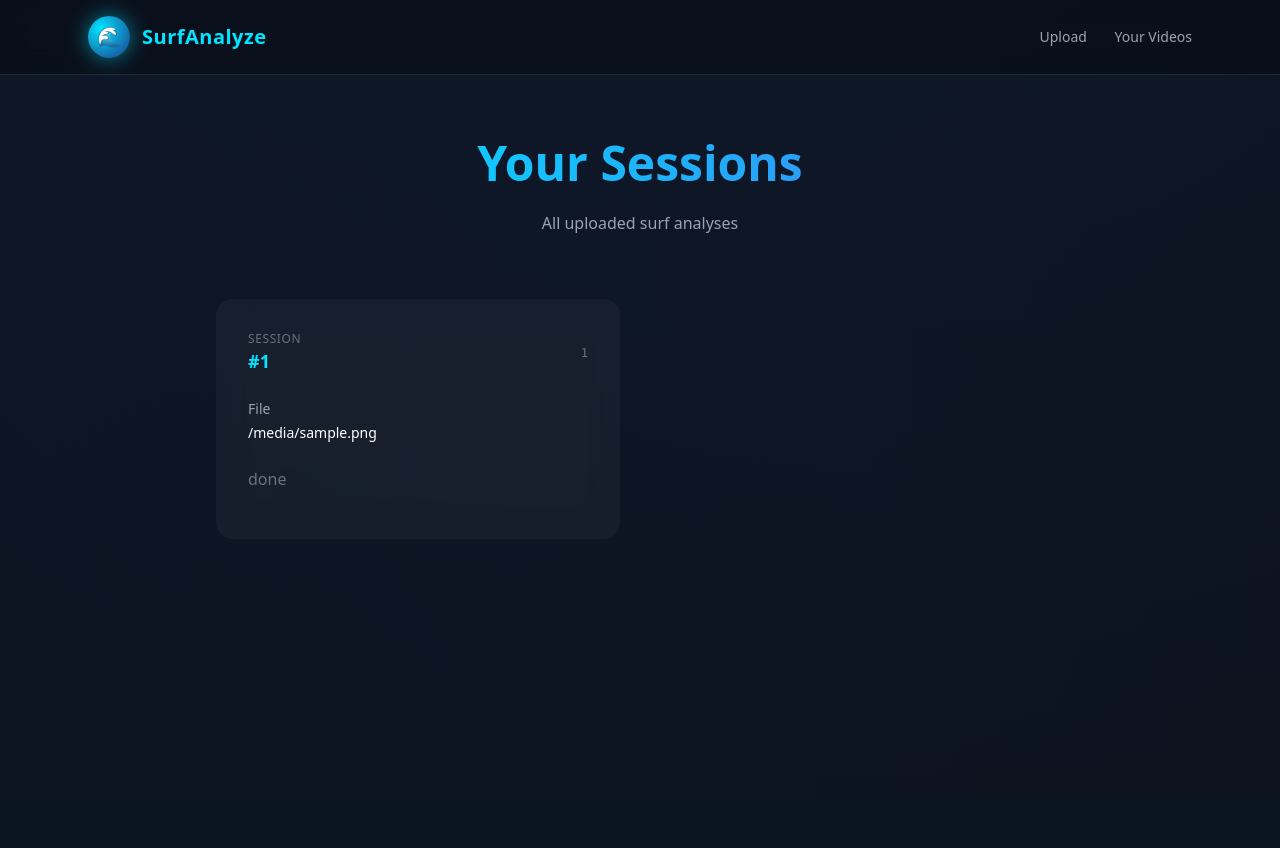
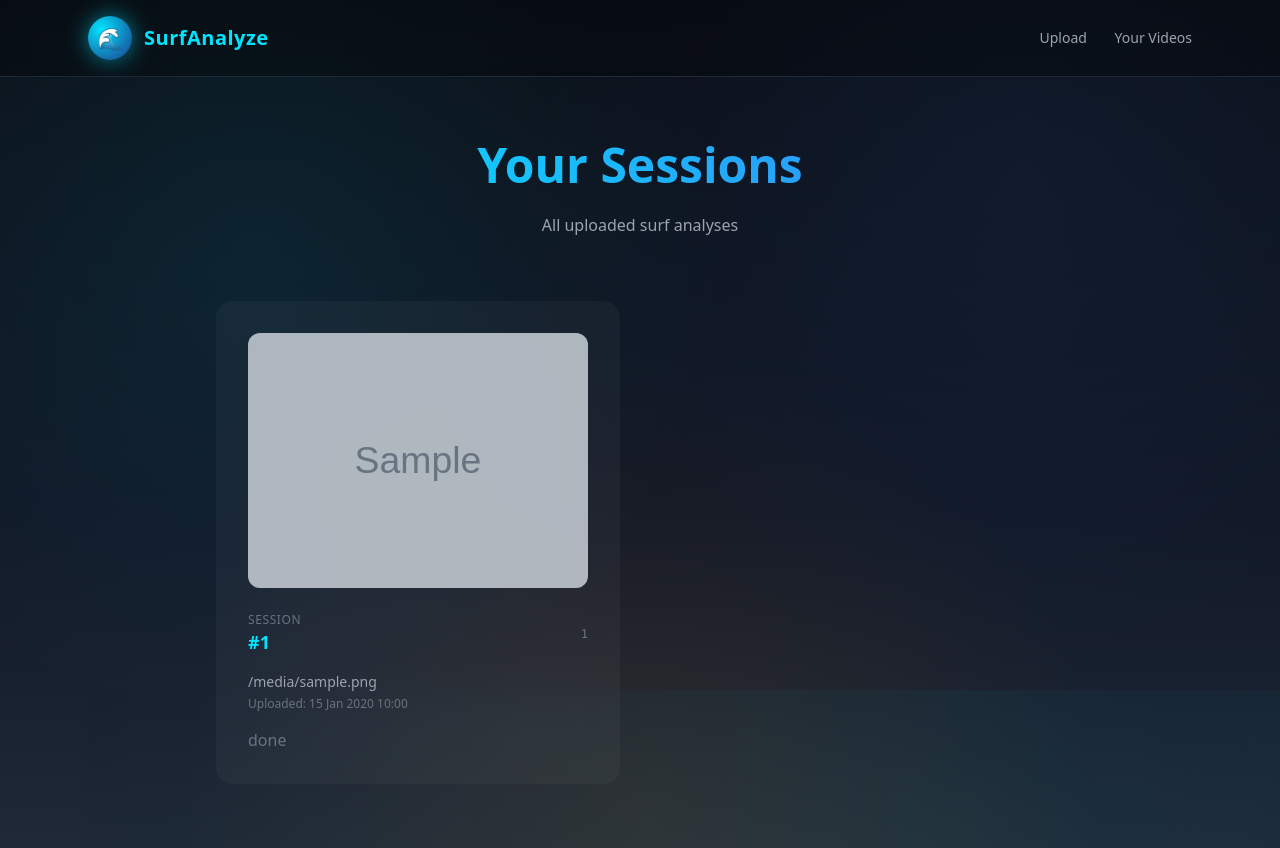
Before and after one commit to RoyalDumbSurfer/SurfAnalyzeBot, a FastAPI app: template webapp/templates/dashboard.html in a window 1280 px wide. Before the commit the page ends 539 px from the top, so only its background shows below. Run offline with FastAPI, Linux system fonts and the light colour scheme; the template is opened without the code that fills it: most values are stand-ins (such as "Sample title", 1, 10 or a date in 2020); grey boxes marked "Sample" are stand-in pictures; some libraries are stand-ins or nearby versions.

Commit message:
Dashboard live update, thumbnails, ocean dawn UI, result route restored

```diff
--- a/requirements.txt
+++ b/requirements.txt
@@ -13,8 +13,11 @@ httpcore==1.0.9
 httpx==0.28.1
 idna==3.10
 iniconfig==2.1.0
+itsdangerous==2.2.0
 Jinja2==3.1.6
 MarkupSafe==3.0.2
+numpy==2.2.6
+opencv-python==4.13.0.92
 packaging==25.0
 pluggy==1.6.0
 pydantic==2.11.4
--- a/webapp/main.py
+++ b/webapp/main.py
@@ -1,10 +1,12 @@
 from fastapi import FastAPI, Request, UploadFile, File
 from fastapi.responses import HTMLResponse, RedirectResponse, JSONResponse
 from fastapi.templating import Jinja2Templates
+from fastapi.staticfiles import StaticFiles
 from starlette.middleware.sessions import SessionMiddleware
 from pathlib import Path
 import uuid
 import os
+import cv2
 
 from jobs.job_manager import JobManager
 from jobs.job_model import JobStatus
@@ -23,13 +25,15 @@ templates = Jinja2Templates(directory="webapp/templates")
 UPLOAD_DIR = Path("data/uploads")
 UPLOAD_DIR.mkdir(parents=True, exist_ok=True)
 
+app.mount("/uploads", StaticFiles(directory="data/uploads"), name="uploads")
+
 job_manager = JobManager()
 
 
 def get_user_id(request: Request) -> int:
     if "user_id" not in request.session:
         request.session["user_id"] = str(uuid.uuid4())
-    return 0  # пока web user = 0 (чтобы не ломать JobModel int)
+    return 0
 
 
 @app.get("/", response_class=HTMLResponse)
@@ -47,10 +51,27 @@ async def upload_video(request: Request, file: UploadFile = File(...)):
     with open(filepath, "wb") as f:
         f.write(await file.read())
 
+    # -------- Thumbnail generation --------
+    thumbnail_path = None
+    try:
+        video = cv2.VideoCapture(str(filepath))
+        success, frame = video.read()
+        if success:
+            thumb_name = filepath.stem + "_thumb.jpg"
+            thumb_path = UPLOAD_DIR / thumb_name
+            cv2.imwrite(str(thumb_path), frame)
+            thumbnail_path = f"/uploads/{thumb_name}"
+    except:
+        pass
+    # --------------------------------------
+
     job = job_manager.create_job(
         user_id=user_id,
         file_path=str(filepath),
     )
+
+    # временно динамически добавляем thumbnail
+    job.thumbnail = thumbnail_path
 
     return RedirectResponse(
         url=f"/processing/{job.id}",
@@ -85,7 +106,6 @@ def api_job_status(job_id: str):
         },
     }
 
-
 @app.get("/result/{job_id}", response_class=HTMLResponse)
 def result_page(request: Request, job_id: str):
     job = job_manager.get_job(job_id)
@@ -109,6 +129,8 @@ def result_page(request: Request, job_id: str):
             "result": result_data,
         },
     )
+
+
 @app.get("/dashboard", response_class=HTMLResponse)
 def dashboard(request: Request):
     jobs = job_manager.list_jobs()
@@ -121,3 +143,17 @@ def dashboard(request: Request):
             "jobs": jobs_sorted,
         },
     )
+
+
+@app.get("/dashboard-data", response_class=HTMLResponse)
+def dashboard_data(request: Request):
+    jobs = job_manager.list_jobs()
+    jobs_sorted = sorted(jobs, key=lambda j: j.created_at, reverse=True)
+
+    return templates.TemplateResponse(
+        "dashboard_partial.html",
+        {
+            "request": request,
+            "jobs": jobs_sorted,
+        },
+    )
--- a/webapp/templates/base.html
+++ b/webapp/templates/base.html
@@ -21,26 +21,43 @@
     </script>
 
     <style>
+        /* 🌅 Ocean Dawn Background */
         body {
             background:
+                radial-gradient(circle at 50% 95%, rgba(255,140,0,0.08), transparent 45%),
                 radial-gradient(circle at 20% 30%, rgba(0,229,255,0.08), transparent 40%),
                 radial-gradient(circle at 80% 20%, rgba(59,130,246,0.08), transparent 40%),
-                linear-gradient(270deg, #0B0F17, #0D1422, #0B0F17);
-            background-size: 400% 400%;
-            animation: oceanFlow 25s ease infinite;
+                linear-gradient(180deg, #0B0F17 0%, #111827 60%, #1f2937 100%);
+            overflow-x: hidden;
+            position: relative;
         }
 
-        @keyframes oceanFlow {
-            0% { background-position: 0% 50%; }
-            50% { background-position: 100% 50%; }
-            100% { background-position: 0% 50%; }
+        /* 🌊 Moving wave layer */
+        body::before {
+            content: "";
+            position: fixed;
+            bottom: -140px;
+            left: 0;
+            width: 200%;
+            height: 250px;
+            background: radial-gradient(circle at 50% 50%, rgba(0,229,255,0.18), transparent 70%);
+            animation: waveMove 25s linear infinite;
+            opacity: 0.25;
+            pointer-events: none;
         }
 
+        @keyframes waveMove {
+            0% { transform: translateX(0); }
+            100% { transform: translateX(-50%); }
+        }
+
+        /* Glass */
         .glass {
             backdrop-filter: blur(16px);
             background: rgba(255,255,255,0.04);
         }
 
+        /* Glow button */
         .glow-btn {
             background: linear-gradient(135deg, #00E5FF, #3B82F6);
             box-shadow: 0 0 25px rgba(0,229,255,0.3);
@@ -52,16 +69,17 @@
             transform: translateY(-2px);
         }
 
+        /* Logo */
         .wave-logo {
-            width: 42px;
-            height: 42px;
+            width: 44px;
+            height: 44px;
             border-radius: 50%;
             background: radial-gradient(circle at 30% 30%, #00E5FF, #1E3A8A);
             box-shadow: 0 0 20px rgba(0,229,255,0.6);
             display: flex;
             align-items: center;
             justify-content: center;
-            font-size: 20px;
+            font-size: 22px;
             animation: pulseGlow 3s ease-in-out infinite;
         }
 
@@ -71,6 +89,7 @@
             100% { box-shadow: 0 0 15px rgba(0,229,255,0.4); }
         }
 
+        /* Card hover */
         .card-hover {
             transition: all 0.3s ease;
         }
@@ -103,7 +122,7 @@
     </div>
 </nav>
 
-<main class="max-w-4xl mx-auto px-6 py-16">
+<main class="max-w-4xl mx-auto px-6 py-16 relative z-10">
     {% block content %}{% endblock %}
 </main>
 
--- a/webapp/templates/dashboard.html
+++ b/webapp/templates/dashboard.html
@@ -12,88 +12,18 @@
     </p>
 </div>
 
-{% if jobs and jobs|length > 0 %}
-
-<div class="grid md:grid-cols-2 gap-10">
-
-{% for job in jobs %}
-{% set status = job.status|string %}
-{% set completed = "DONE" in status or "completed" in status %}
-
-{% if completed %}
-<a href="/result/{{ job.id }}" class="block">
-{% endif %}
-
-<div class="glass rounded-2xl p-8 card-hover cursor-pointer">
-
-    <div class="flex justify-between items-center mb-6">
-        <div>
-            <div class="text-xs text-gray-500 uppercase tracking-wider">
-                Session
-            </div>
-            <div class="text-lg font-semibold text-accent">
-                #{{ loop.index }}
-            </div>
-        </div>
-
-        <div class="text-xs text-gray-500 font-mono">
-            {{ job.id[:8] }}
-        </div>
-    </div>
-
-    <div class="mb-6">
-        <div class="text-sm text-gray-400 mb-1">
-            File
-        </div>
-        <div class="text-white text-sm truncate">
-            {{ job.original_filename if job.original_filename else "Unknown file" }}
-        </div>
-    </div>
-
-    <div class="mb-4">
-        {% if completed %}
-            <span class="text-green-400 font-medium">
-                ✓ Completed
-            </span>
-        {% elif "processing" in status or "queued" in status %}
-            <span class="flex items-center gap-2 text-yellow-400 font-medium">
-                <span class="w-2 h-2 bg-yellow-400 rounded-full animate-pulse"></span>
-                Processing...
-            </span>
-        {% else %}
-            <span class="text-gray-500">
-                {{ status }}
-            </span>
-        {% endif %}
-    </div>
-
-    {% if completed %}
-    <div class="text-sm text-accent opacity-70">
-        Click to view result →
-    </div>
-    {% endif %}
-
+<div id="dashboard-container">
+    {% include "dashboard_partial.html" %}
 </div>
 
-{% if completed %}
-</a>
-{% endif %}
-
-{% endfor %}
-
-</div>
-
-{% else %}
-
-<div class="glass rounded-3xl p-16 text-center">
-    <p class="text-gray-400 mb-6">
-        You haven't uploaded any sessions yet.
-    </p>
-    <a href="/" class="glow-btn px-8 py-3 rounded-xl font-semibold text-black">
-        Upload First Wave
-    </a>
-</div>
-
-{% endif %}
+<script>
+setInterval(() => {
+    fetch("/dashboard-data")
+        .then(res => res.text())
+        .then(html => {
+            document.getElementById("dashboard-container").innerHTML = html;
+        });
+}, 5000);
+</script>
 
 {% endblock %}
--- /dev/null
+++ b/webapp/templates/dashboard_partial.html
@@ -0,0 +1,54 @@
+<div class="grid md:grid-cols-2 gap-10">
+{% for job in jobs %}
+{% set status = job.status|string %}
+{% set completed = "DONE" in status or "completed" in status %}
+
+{% if completed %}
+<a href="/result/{{ job.id }}" class="block">
+{% endif %}
+
+<div class="glass rounded-2xl p-8 card-hover cursor-pointer">
+
+    {% if job.thumbnail %}
+    <img src="{{ job.thumbnail }}" class="rounded-xl mb-6 opacity-80">
+    {% endif %}
+
+    <div class="flex justify-between items-center mb-4">
+        <div>
+            <div class="text-xs text-gray-500 uppercase tracking-wider">
+                Session
+            </div>
+            <div class="text-lg font-semibold text-accent">
+                #{{ loop.index }}
+            </div>
+        </div>
+
+        <div class="text-xs text-gray-500 font-mono">
+            {{ job.id[:8] }}
+        </div>
+    </div>
+
+    <div class="text-sm text-gray-400 mb-1">
+        {{ job.original_filename if job.original_filename else "Unknown file" }}
+    </div>
+
+    <div class="text-xs text-gray-500 mb-4">
+        Uploaded: {{ job.created_at.strftime("%d %b %Y %H:%M") }}
+    </div>
+
+    {% if completed %}
+        <span class="text-green-400 font-medium">✓ Completed</span>
+    {% elif "processing" in status or "queued" in status %}
+        <span class="text-yellow-400 font-medium">Processing...</span>
+    {% else %}
+        <span class="text-gray-500">{{ status }}</span>
+    {% endif %}
+
+</div>
+
+{% if completed %}
+</a>
+{% endif %}
+
+{% endfor %}
+</div>
```
